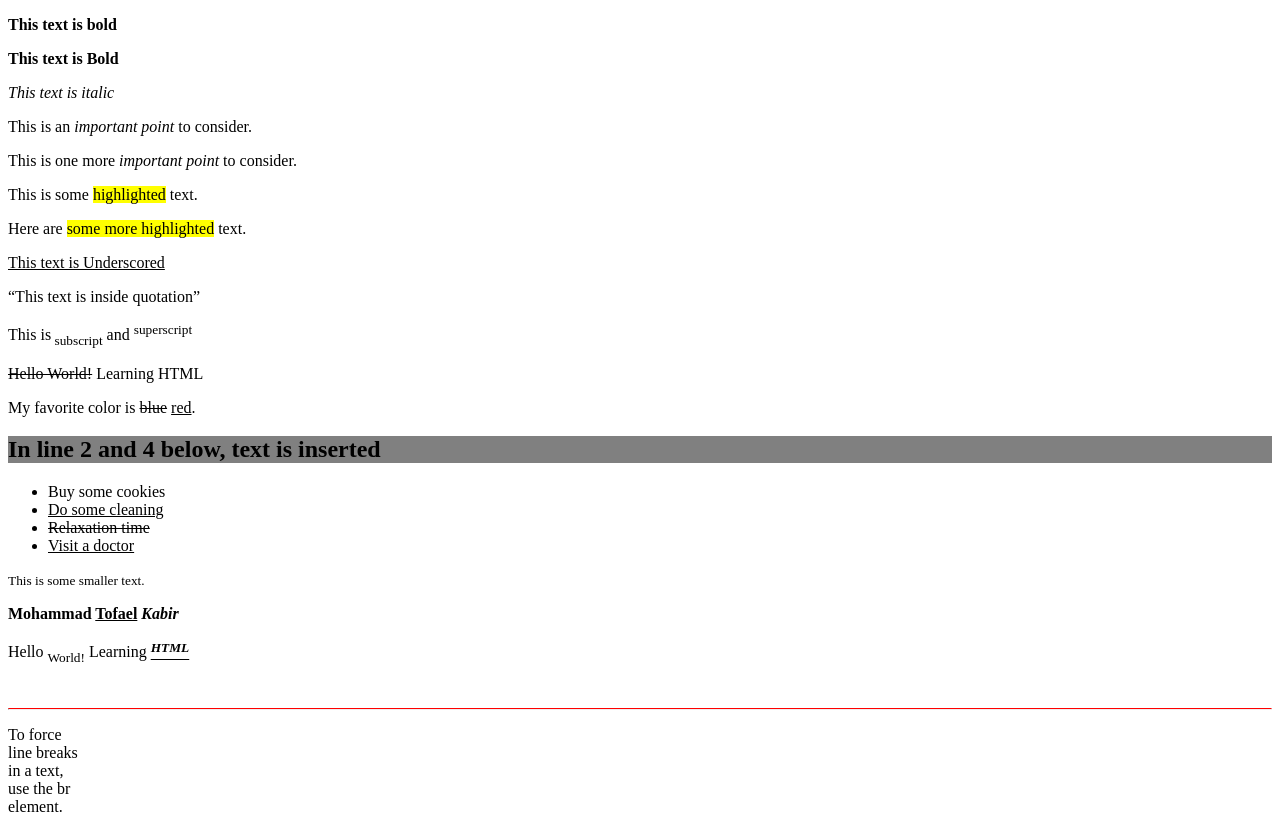
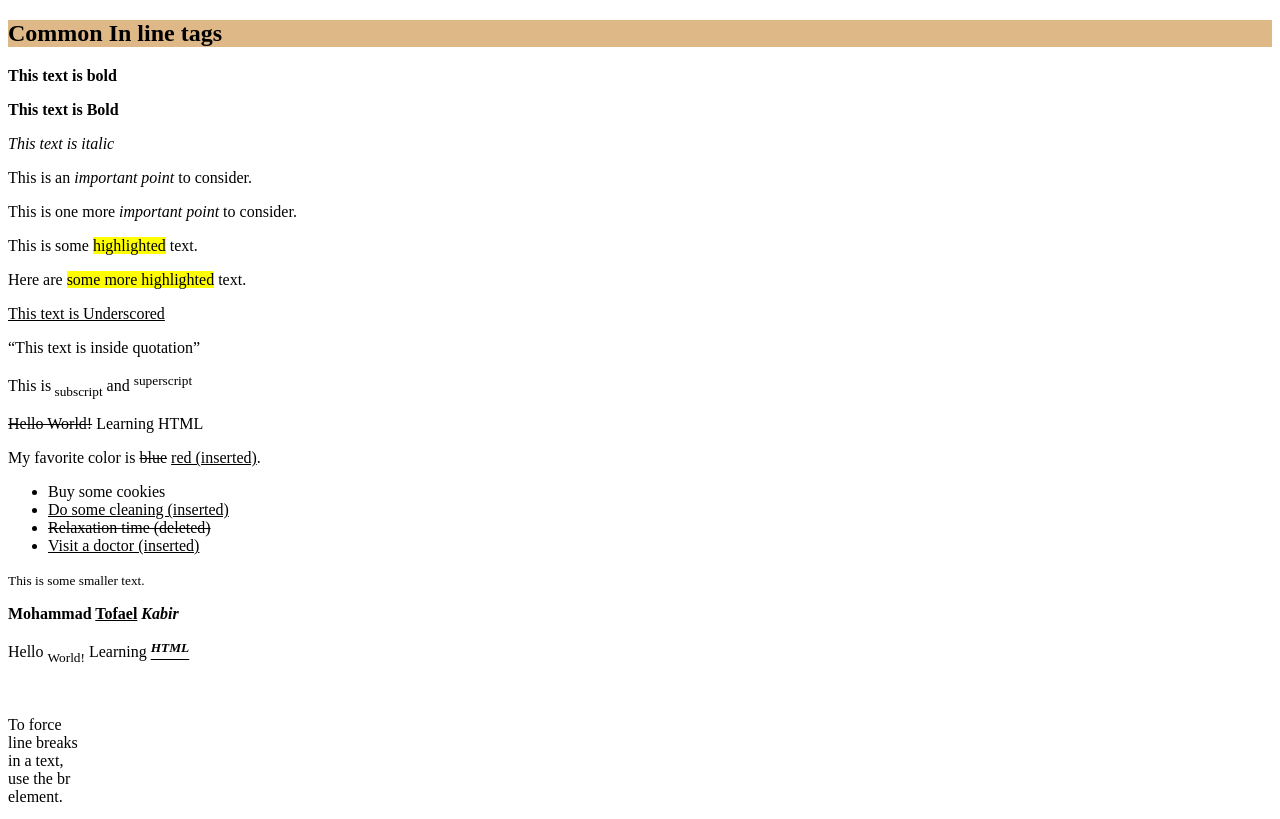
Before and after one commit to TofaelKabir/Learning-HTML-and-CSS, a plain HTML site: page 02_01172021_basic.html in a window 1280 px wide. Shown: the top 819 px of the page. Drawn offline with Linux system fonts and the light colour scheme.

Commit message:
01172021 10:45pm

```diff
--- a/02_01172021_basic.html
+++ b/02_01172021_basic.html
@@ -9,11 +9,11 @@
   <!-- how to use link:favicon --- see below -->
   <link rel="shortcut icon" href="c.jpg" type="image/x-icon" />
   <style>
-    h1 {
-      background-color: green;
+    h2{
+      background-color: burlywood;
     }
     hr.new1 {
-      border-top: 1px solid red;
+      border-top: 1px dashed blue;
     }
     /* more than one tag is used by coma */
   </style>
@@ -22,7 +22,7 @@
 <body>
   <main>
     <section>
-      <!-- new -->
+      <h2>Common In line tags</h2>
       <!-- without paragarph, they connect each other. -->
       <!-- <strong> - Important text -->
       <p><strong>This text is bold</strong></p>
@@ -45,15 +45,12 @@
       <!-- <del> - Deleted text -->
       <p><del>Hello World!</del> Learning HTML</p>
       <!-- <ins> - Inserted text and <del> is used -->
-      <p>My favorite color is <del>blue</del> <ins>red</ins>.</p>
-      <h1 style="background-color: gray">
-        In line 2 and 4 below, text is inserted
-      </h1>
+      <p>My favorite color is <del>blue</del> <ins>red (inserted)</ins>.</p>
       <ul>
         <li>Buy some cookies</li>
-        <li><ins>Do some cleaning</ins></li>
-        <li><del>Relaxation time</del></li>
-        <li><ins>Visit a doctor</ins></li>
+        <li><ins>Do some cleaning (inserted)</ins></li>
+        <li><del>Relaxation time (deleted)</del></li>
+        <li><ins>Visit a doctor (inserted)</ins></li>
       </ul>
       <!-- <small> - Smaller text, font-size = 13.3 px, for h6 = 10.72px, h5=13.28px-->
       <p><small>This is some smaller text.</small></p>
@@ -63,8 +60,6 @@
         <i><u><b><sup>HTML</sup></b></u></i>
       </p>
       <br />
-      <!-- <hr class="new1"> Produce a horizontal line -->
-      <hr class="new1" />
       <p>
         To force<br />
         line breaks<br />
@@ -81,9 +76,9 @@
       <p>
         The image below is a link. Try to click on it and see if it is working
       </p>
-
       <a href="https://www.w3.org/"><img src="b.jpg" alt="HTML tutorial" style="width: 42px; height: 42px" /></a>
     </div>
+
     <br />
     <hr class="new1" />
     <br />
@@ -96,9 +91,11 @@
       </p>
       <p><a href="mailto:tofael483@gmail.com">Send email</a></p>
     </div>
+
     <br />
     <hr class="new1" />
     <br />
+
     <div>
       <h2>Button as a Link</h2>
       <p>Click the button to go to the HTML tutorial.</p>
@@ -106,6 +103,7 @@
         H&M
       </button>
     </div>
+
     <br />
     <hr class="new1" />
     <br />
@@ -121,6 +119,7 @@
     <br />
     <hr class="new1" />
     <br />
+
     <section>
       <h2>Link Titles</h2>
       <p>
@@ -130,9 +129,11 @@
       </p>
       <a href="https://www.w3schools.com/html/" title="Go to W3Schools HTML section">Visit our HTML Tutorial</a>
     </section>
+
     <br />
     <hr class="new1" />
     <br />
+
     <section>
       <!-- <abbr>  Defines an abbreviation or acronym -->
       <h2>Use of abbreviation, put cursor on HTML or WHO</h2>
@@ -153,6 +154,7 @@
     <br />
     <hr class="new1" />
     <br />
+
     <section>
       <h2>Inline style is used below, nothing new</h2>
       <h3>I am normal</h3>
@@ -189,6 +191,7 @@
     <br />
 
     <section>
+      <h2>Use of blockquote</h2>
       <!-- <blockquote>  Defines a section that is quoted from another source -->
       <p>Browsers usually indent blockquote elements.</p>
       <blockquote cite="http://www.worldwildlife.org/who/index.html">
@@ -200,7 +203,7 @@
       <br />
       <hr class="new1" />
       <br />
-      <!-- <q> Defines a short inline quotation -->
+      <h2>A short inline quotation</h2>
       <p>Browsers usually insert quotation marks around the q element.</p>
       <p>
         WWF's goal is to:
@@ -213,6 +216,7 @@
     <br />
 
     <section>
+      <h2>Use of Address tag</h2>
       <!-- <address> Defines contact information for the author/owner of a document -->
       <p>
         The HTML address element defines contact information (author/owner) of
@@ -233,6 +237,7 @@
     <br />
 
     <section>
+      <h2>Use of cite tag </h2>
       <!-- <cite>  Defines the title of a work -->
       <p>The HTML cite element defines the title of a work.</p>
       <p>Browsers usually display cite elements in italic.</p>
@@ -245,6 +250,7 @@
     <br />
 
     <section>
+      <h2>Use of bi-directional override (bdo) tag </h2>
       <!-- <bdo> Defines the text direction from right to left, used in arabic -->
       <p>
         If your browser supports bi-directional override (bdo), the next line
@@ -256,10 +262,12 @@
       <!-- left to right -->
       <bdo dir="ltr">This line will be written from left to right</bdo>
     </section>
+
     <footer>
       <!-- &copy; create the copyright symbol this is hex code -->
       <p>copyright &copy; mtks.com</p>
     </footer>
+
 </body>
 
 </html>
```
